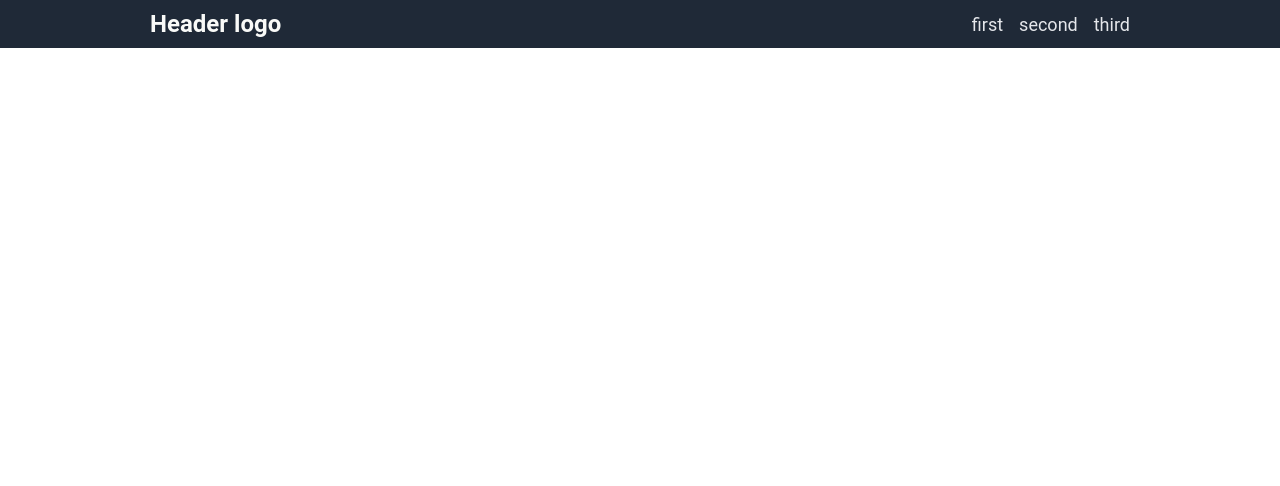
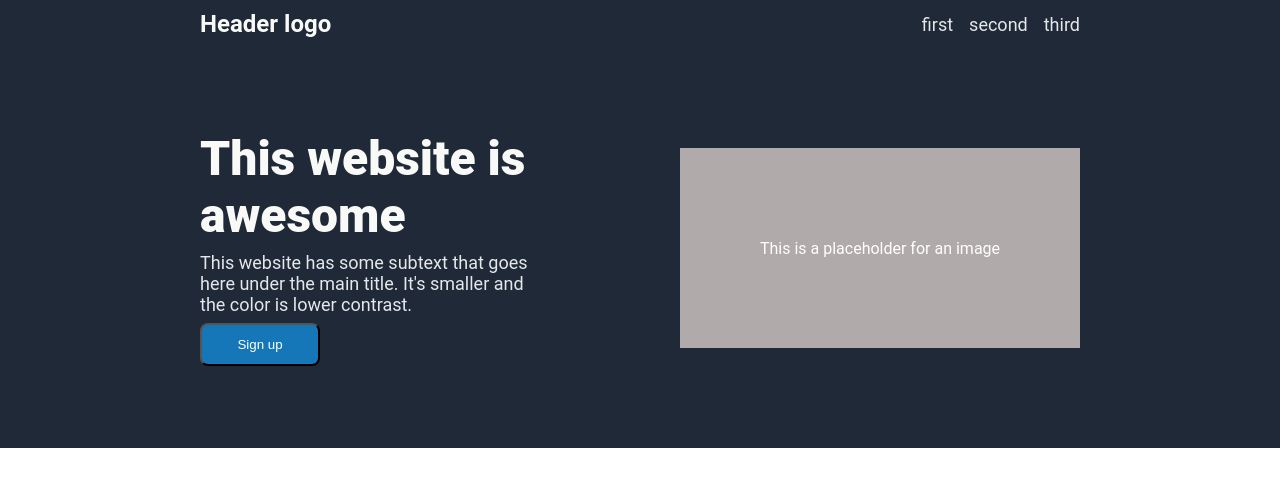
Before and after one commit to kale271828/landing-page, a plain HTML site: page index.html in a window 1280 px wide. Drawn offline with Linux system fonts and the light colour scheme.

Commit message:
Complete second part

```diff
--- a/index.html
+++ b/index.html
@@ -20,5 +20,27 @@
         </div>
     </div>
 
+    <div class="awesome">
+        <div class="left">
+            <div class="first">
+                <div>This website is awesome</div>
+            </div>
+            <div class="second">
+                <div>This website has some subtext that goes here under the
+                    main title. It's smaller and the color is lower contrast.
+                </div>
+            </div>
+            <button class="third">
+                <div>Sign up</div>
+            </button>
+        </div>
+
+        <div class="right">
+            <div class="box">
+                <div>This is a placeholder for an image</div>
+            </div>
+        </div>
+    </div>
+
 </body>
 </html>
--- a/styles.css
+++ b/styles.css
@@ -18,7 +18,7 @@ body {
     font-size: 24px;
     font-weight: bold;
     color: #F9FAF8;
-    padding-left: 150px;
+    padding-left: 200px;
 }
 
 .header-list ul {
@@ -27,5 +27,56 @@ body {
     list-style-type: none;
     font-size: 18px;
     color: #E5E7EB;
-    padding-right: 150px;
+    padding-right: 200px;
 }
+
+.awesome {
+    display: flex;
+    background-color: #1F2937;
+    height: 400px;
+    justify-content: space-between;
+    align-items: center;
+
+}
+
+.left {
+    display: flex;
+    flex-direction: column;
+    padding-left: 200px;
+    max-width: 350px;
+    gap: 8px;
+}
+
+.left .first {
+    font-size: 48px;
+    color: #F9FAF8;
+    font-weight: 900;
+
+}
+
+.left .second {
+    font-size: 18px;
+    color: #E5E7EB;
+}
+
+.left button {
+    max-width: 120px;
+    background-color: rgb(21, 119, 184);
+    color: white;
+    padding: 12px;
+    border-radius: 8px;
+}
+
+.right {
+    padding-right: 200px;
+}
+
+.right .box {
+    height: 200px;
+    width: 400px;
+    color: white;
+    background-color: rgb(176, 170, 170);
+    display: flex;
+    justify-content: center;
+    align-items: center;
+}
```
